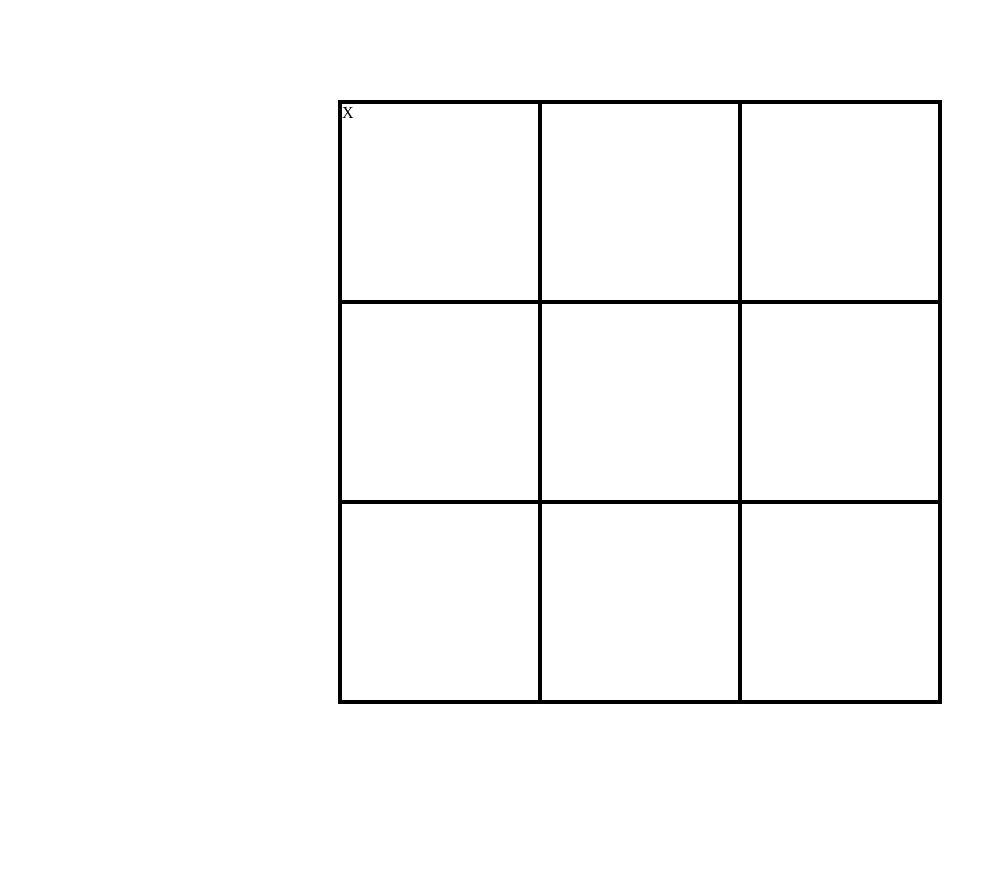
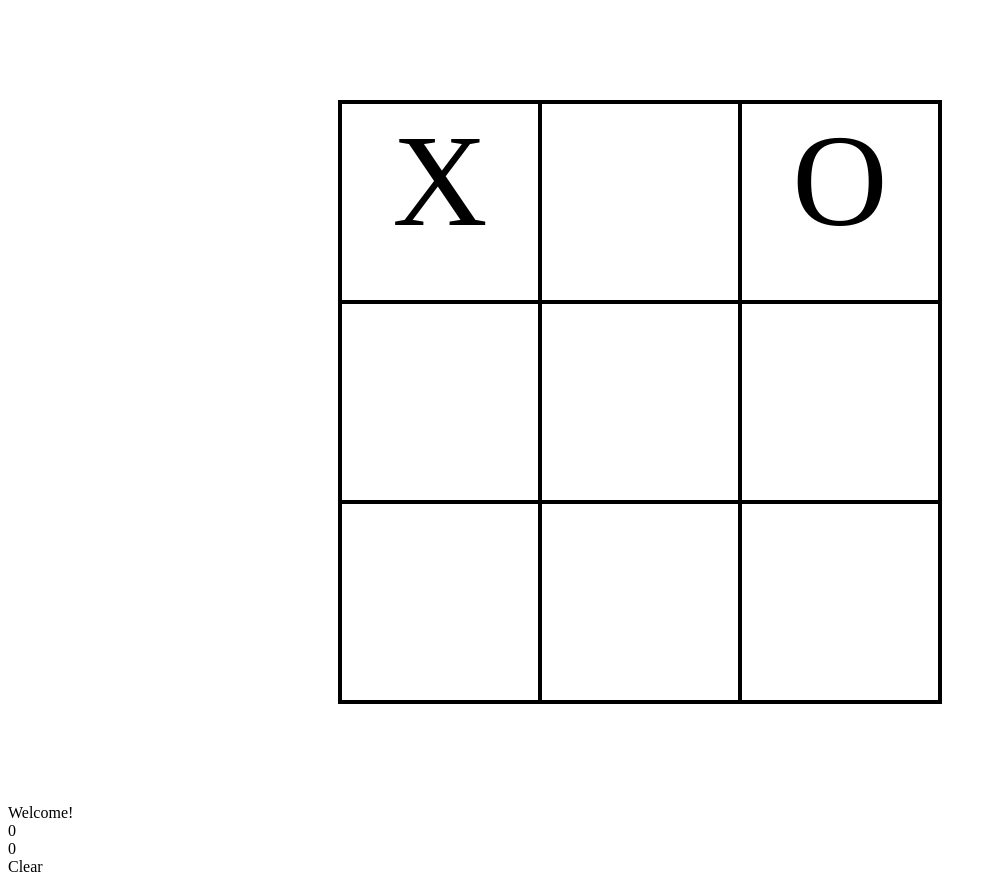
Before and after one commit to omid997/Tic-Tac-Toe-Odin, a plain HTML site: page index.html in a window 1280 px wide. Both pictures are taken after a click on the element 440 px from the left and 202 px from the top of the page. Shown: the whole page, without its empty margins (0-997 px from the left). Before the commit the page ends 804 px from the top, so only its background shows below. Drawn offline with Linux system fonts and the light colour scheme.

Commit message:
first basic version

```diff
--- a/app.js
+++ b/app.js
@@ -1,17 +1,19 @@
 const Player = (name, marker, score, type) => {
+  const getName = () => name;
+  const getMarker = () => marker;
+  const getType = () => type;
   const addScore = () => score++;
   const getScore = () => score;
-
   return {
-    name,
-    marker,
-    type,
+    getName,
+    getMarker,
+    getType,
     addScore,
     getScore
   }
 }
+
 const GameBoard = (() => {
-
   let player1;
   let player2;
   const getPlayer1 = () => player1;
@@ -21,29 +23,33 @@ const GameBoard = (() => {
   const displayTurn = () => turn;
 
   let board = ['', '', '', '', '', '', '', '', ''];
+  const getBoard = () => board;
 
   const startGame = (p1, p2) => {
     player1 = p1;
     player2 = p2;
     setTurn();
   }
+
   const setTurn = () => {
     if (turn === player1) {
       turn = player2;
+      computer(getBoard());
     } else {
       turn = player1;
     }
   }
+
   const addSign = index => {
     if (board[index] === '') {
-      board[index] = turn.marker;
+      board[index] = turn.getMarker();
     } else {
       console.log("wrong cell is clicked!");
     }
   }
 
   const chackWin = () => {
-    let turnMarker = turn.marker.repeat(3);
+    let turnMarker = turn.getMarker().repeat(3);
     let counter = '';
 
     // check rows
@@ -93,7 +99,7 @@ const GameBoard = (() => {
       win();
       return true;
     }
-    if(checkTie() === true) {
+    if (checkTie() === true) {
       return true;
     }
     // game continues
@@ -103,16 +109,21 @@ const GameBoard = (() => {
 
   const win = () => {
     turn.addScore();
-    console.log(turn.getScore(), turn.name);
+  }
+
+  const clearGame = () => {
+    board = ['', '', '', '', '', '', '', '', ''];
+    turn = player1;
   }
   return {
-    board,
+    getBoard,
     addSign,
     gameEnded,
     displayTurn,
     startGame,
     getPlayer1,
-    getPlayer2
+    getPlayer2,
+    clearGame,
   }
 
 })();
@@ -122,6 +133,9 @@ const viewController = (() => {
   const cells = document.querySelectorAll('.cell');
   const firstScore = document.getElementById('firstscore');
   const secondScore = document.getElementById('secondscore');
+  const clearButton = document.getElementById('clear');
+  const situationBar = document.getElementById('situationbar');
+
   const eventListeners = () => {
     cells.forEach(cell => {
       cell.addEventListener('click', e => {
@@ -132,10 +146,18 @@ const viewController = (() => {
         }
       })
     });
+    clearButton.addEventListener('click', () => {
+      gameBox.classList.remove('ended');
+      cells.forEach(cell => {
+        cell.classList.remove('selected');
+        cell.textContent = '';
+      });
+      GameBoard.clearGame();
+    })
   }
 
   const updateView = () => {
-    GameBoard.board.forEach((content, index) => {
+    GameBoard.getBoard().forEach((content, index) => {
       if (content !== '') {
         cells[index].textContent = content;
         cells[index].classList.add('selected');
@@ -143,10 +165,11 @@ const viewController = (() => {
     });
     if (GameBoard.gameEnded()) {
       gameBox.classList.add('ended');
+      situationBar.textContent = `${GameBoard.displayTurn().getName()} wins!`;
+      clearButton.textContent = 'Play again'
     }
     firstScore.textContent = GameBoard.getPlayer1().getScore();
     secondScore.textContent = GameBoard.getPlayer2().getScore();
-
 
 
   }
@@ -158,7 +181,27 @@ const viewController = (() => {
 })();
 
 let player1 = Player('omid', 'X', 0, 'human');
-let player2 = Player('PC', 'O', 0, 'human');
+let player2 = Player('PC', 'O', 0, 'computer');
 
 viewController.eventListeners();
 GameBoard.startGame(player1, player2);
+
+function computer(state) {
+  let numberOfEmptyCells = 0;
+  for (let index = 0; index < state.length; index++) {
+    if(state[index] === '') numberOfEmptyCells++;
+  }
+  let randomIndex = Math.floor((Math.random() * numberOfEmptyCells) + 1);
+
+  console.log(numberOfEmptyCells, randomIndex);
+  numberOfEmptyCells = 0;
+  for (let index = 0; index < state.length; index++) {
+    if(state[index] === '') {numberOfEmptyCells++;}
+    if(numberOfEmptyCells == randomIndex) {
+      GameBoard.addSign(index);
+      viewController.updateView();
+      break;
+    }
+  }
+
+}
--- a/index.html
+++ b/index.html
@@ -20,6 +20,14 @@
     <div id="7" class="cell"></div>
     <div id="8" class="cell"></div>
   </div>
+  <div id="situationbar">Welcome!</div>
+  <div class="scores">
+    <div id="firstscore">0</div>
+    <div id="secondscore">0</div>
+  </div>
+  <div class="buttons">
+    <div id="clear" class="button">Clear</div>
+  </div>
 <script src="app.js"></script>
 </body>
 </html>
--- a/style.css
+++ b/style.css
@@ -9,4 +9,6 @@
   height: 196px;
   border: 2px solid #000000;
   float: left;
+  font-size: 132px;
+  text-align: center
 }
```
